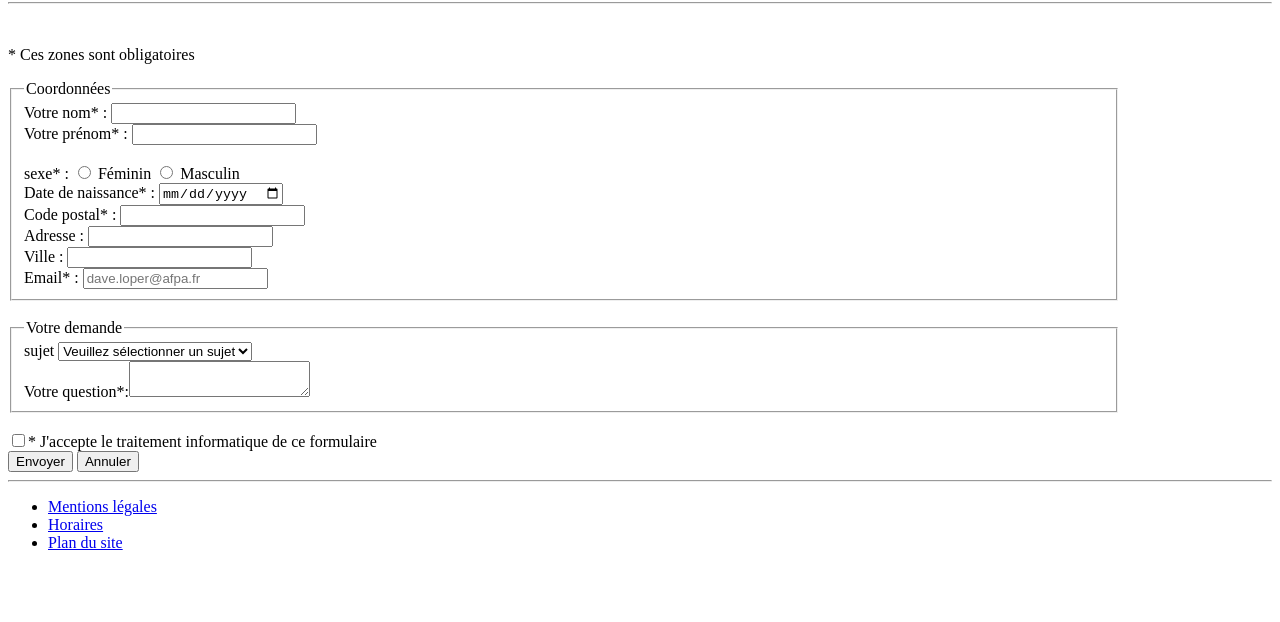
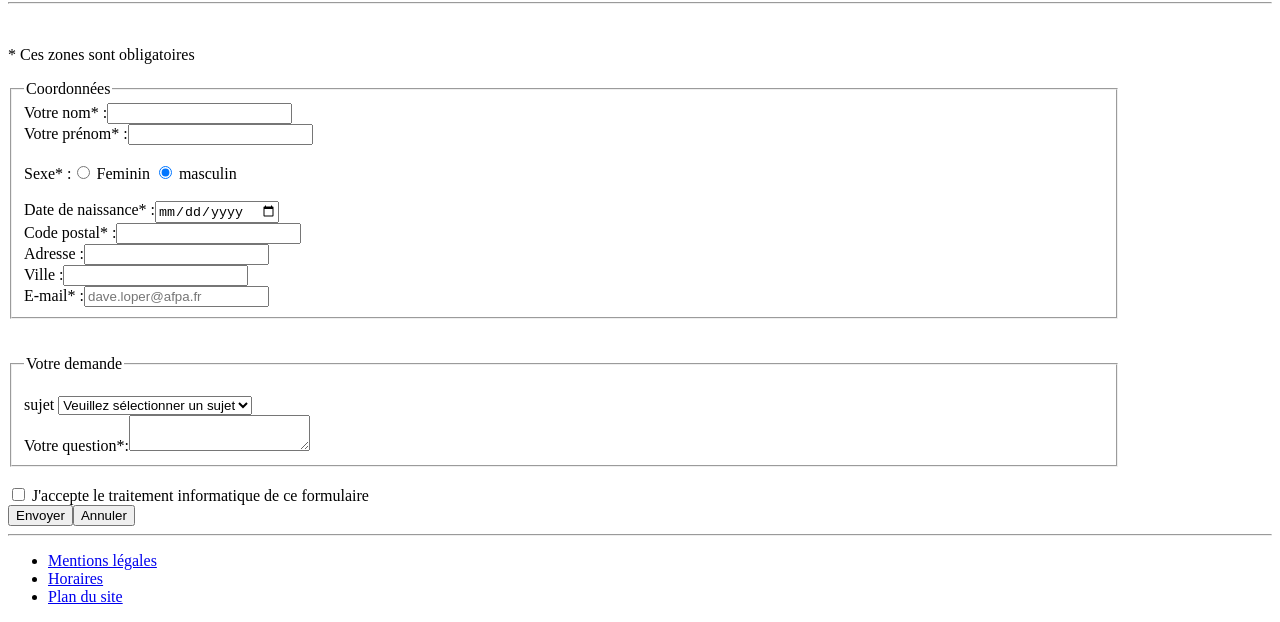
Before and after one commit to Monakite/Projet-Afpa-Html, a plain HTML site: page contact.html in a window 1280 px wide. Shown: the part 566-1188 px from the top of the page. Before the commit the page ends 1134 px from the top, so only its background shows below. Drawn offline with Linux system fonts and the light colour scheme.

Commit message:
evaluation html

```diff
--- a/contact.html
+++ b/contact.html
@@ -4,6 +4,7 @@
     <meta charset="UTF-8">
     <meta http-equiv="X-UA-Compatible" content="IE=edge">
     <meta name="viewport" content="width=device-width, initial-scale=1.0">
+    <meta name="viewport" content="width=device-width, initial-scale=1, shrink-to-fit=no">
     <title>jarditou</title>
 </head>
 
@@ -28,33 +29,39 @@
     <br>
 
 <p>* Ces zones sont obligatoires</p>
-<form action="destination.php" method="post"><fieldset style="width: 1080px;">
+
+<fieldset style="width: 1080px;">
 <legend>Coordonnées</legend>
-<label for="nom">Votre nom* : </label><input type="text" name="nom" id="nom">
+<form>
+<label for="nom">Votre nom* :</label><input type="text" name="nom" id="nom">
 <br>
-<label for="prénom">Votre prénom* : </label><input type="text" name="prénom" id="prénom">
+<label for="prénom">Votre prénom* :</label><input type="text" name="prénom" id="prénom">
+</form>
+<br>
+
+<form>
+<label for="sexe">Sexe* :</label><input type="radio" name="sexe" value="feminin" id="sexe"> Feminin
+<input type="radio" name="Masculin" value="masculin" checked> masculin
+</form>
+
+<br>
+<label for="date">Date de naissance* :</label><input type="date" name="ddn" id="date">
+<br>
+<label for="codepostal">Code postal* :</label><input type="text" name="codepostal" id="codepostal">
+<br>
+<label for="adresse">Adresse :</label><input type="text" name="adresse" id="adresse"  >
+<br>
+<label for="ville">Ville :</label><input type="text" name="ville" id="ville" >
+<br>
+<label for="mail">E-mail* :</label><input type="text" name="mail" id="mail" placeholder="dave.loper@afpa.fr"><br>
+</fieldset>
 <br>
 <br>
-<label for="nom">sexe* : <input type="radio" id="femme" name="Vert" value="Couleur"> Féminin
-<input type="radio" id="Masculin" name="Vert" value="Couleur checked"> Masculin
+<fieldset style="width: 1080px">
+<legend>Votre demande</legend>
 <br>
-<label for="date">Date de naissance* : </label><input type="date" id="date" name="ddn" id="date">
-<br>
-<label for="Code postal">Code postal* : </label> <input type="chiffre">
-<br>
-<label for="adresse">Adresse : </label><input type="chiffre" name="prénom" >
-<br>
-<label for="Ville">Ville : </label><input type="text" name="ville" >
-<br>
-<label for="?">Email* : </label><input type="email" name="email" placeholder="dave.loper@afpa.fr"><br>
-</fieldset></form>
-<br>
-<form action="destination.php" method="post"><fieldset style="width: 1080px">
-
-<legend>Votre demande</legend>
-
-<label for="sujet select">sujet</label>
-<select name="sujet" id="sujet select">
+<label for="sujetselect">sujet</label>
+<select name="sujet" id="sujetselect">
 <option value="">Veuillez sélectionner un sujet
 </option>
     <option value="Mes commandes">Mes commandes</option>
@@ -62,18 +69,13 @@
     <option value="Réclamation">Réclamation</option>
     <option value="Autres">Autres</option>
 </select>
-
 <br>
-<label for="Question">Votre question*:</label><textarea name="Question" id="question"></textarea>
-
-</fieldset></form>
+<label for="question">Votre question*:</label><textarea name="Question" id="question"></textarea></fieldset>
 <br>
-<input type="checkbox">* J'accepte le traitement informatique de ce formulaire
+<input type="checkbox" name="acceptation-traitement-formulaire"> J'accepte le traitement informatique de ce formulaire
 <br>
 
-<input type="submit" value="Envoyer">
-<input type="submit" value="Annuler">
-</form>
+<input type="submit" value="Envoyer"><input type="reset" value="Annuler">
 <hr>
 <footer>
     <nav>
@@ -85,5 +87,5 @@
     </nav>
 </footer>
 
-<body>
+</body>
 </html>
```
Also changed, not shown: index.html (+1 -0 lines), tableau.html (+1 -0 lines).
